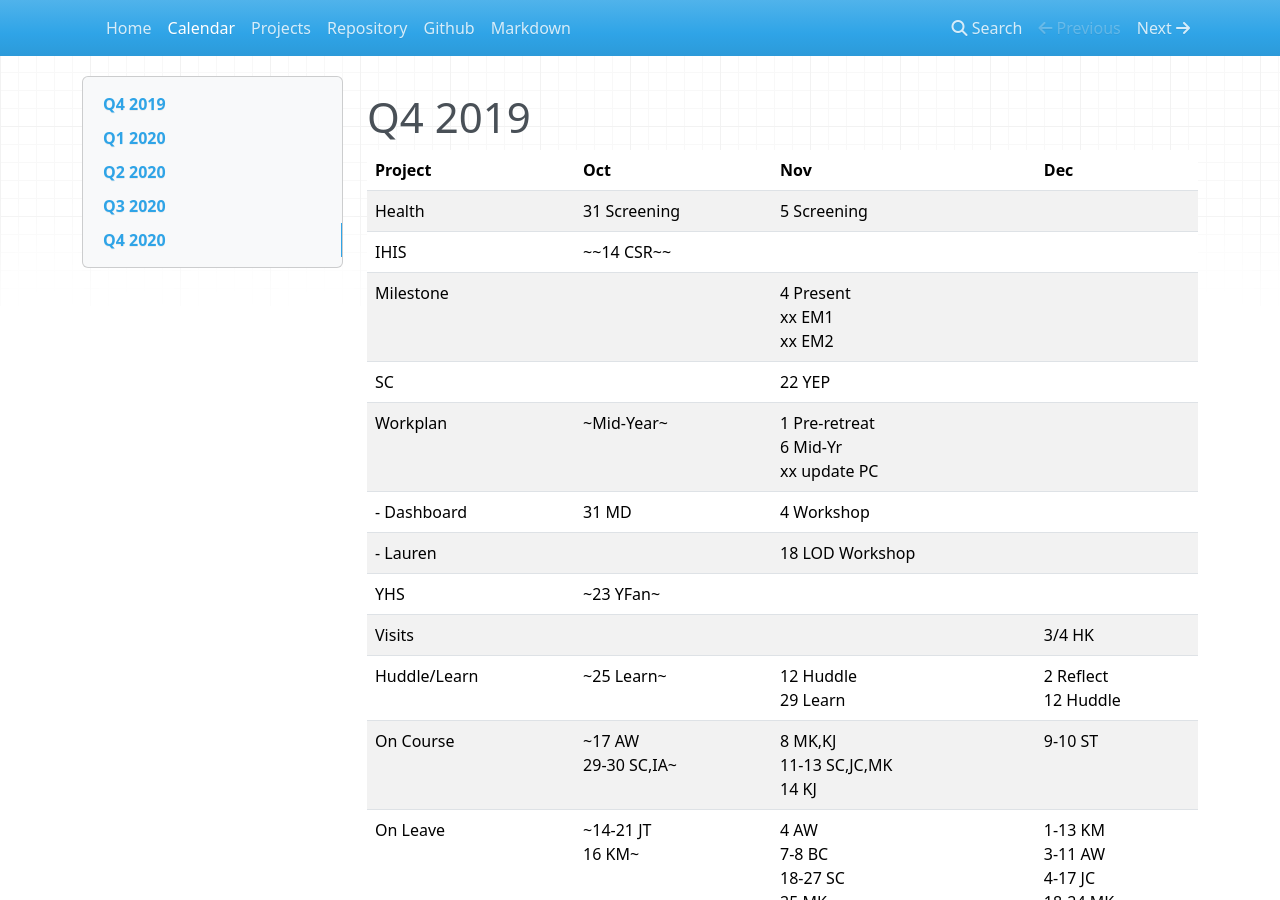
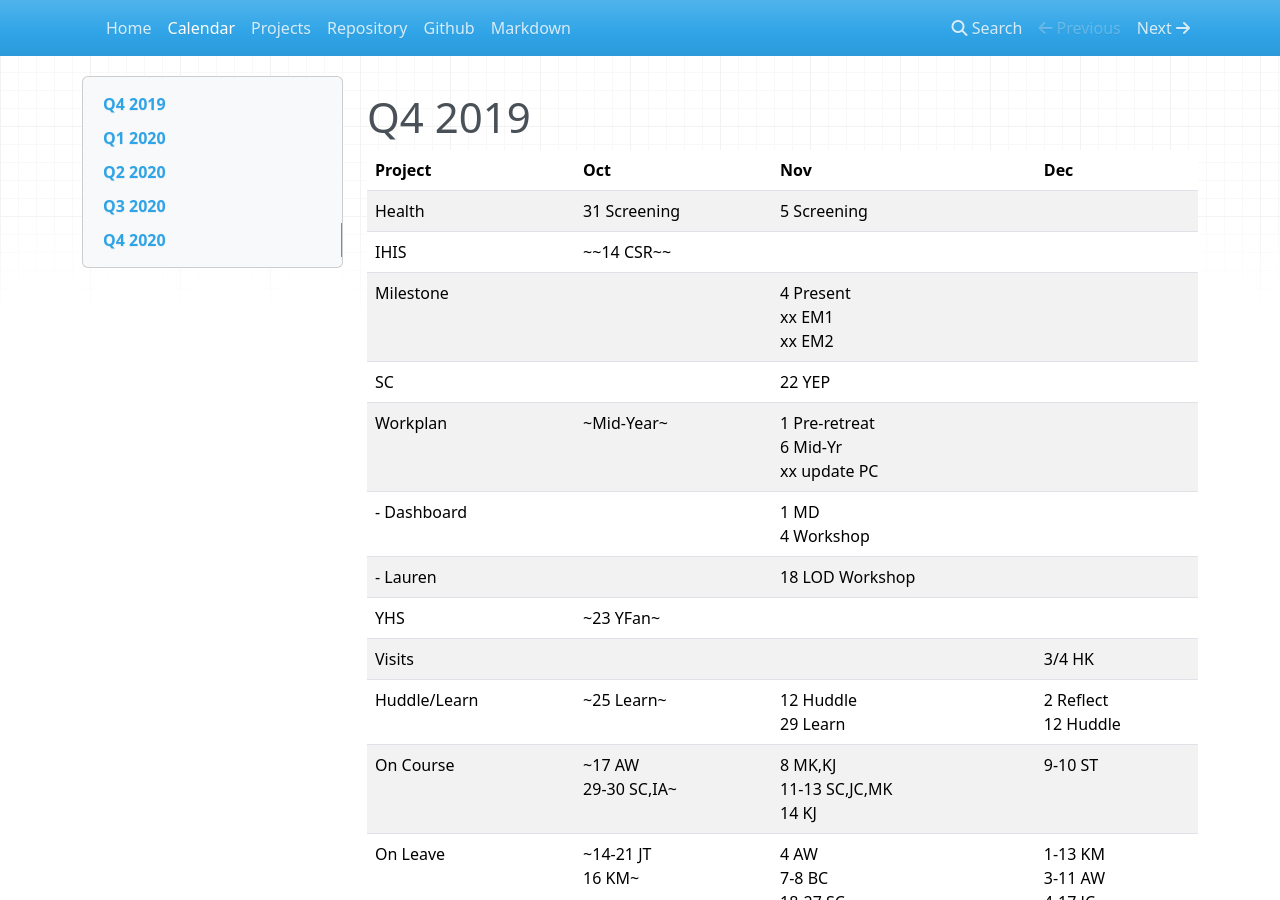
Before and after one commit to lod-online/collab, an MkDocs documentation site: the page built from docs/calendar.md, in a window 1280 px wide and 900 px high. Built offline with MkDocs 1.6.1, drawn with Linux system fonts in a browser that asks for light colours; nearby versions of some CDN libraries.

Commit message:
Update calendar.md

```diff
--- a/docs/calendar.md
+++ b/docs/calendar.md
@@ -11,7 +11,7 @@
 | Milestone     |                           | 4 Present<br>xx EM1<br>xx EM2                    |                               |
 | SC            |                           | 22 YEP                                           |                               |
 | Workplan      | ~Mid-Year~                | 1 Pre-retreat<br>6 Mid-Yr<br>xx update PC        |                               |
-| - Dashboard   | 31 MD                     | 4 Workshop                                       |                               |
+| - Dashboard   |                           | 1 MD<br>4 Workshop                               |                               |
 | - Lauren      |                           | 18 LOD Workshop                                  |                               |
 | YHS           | ~23 YFan~                 |                                                  |                               |
 | Visits        |                           |                                                  | 3/4 HK                        |
```
